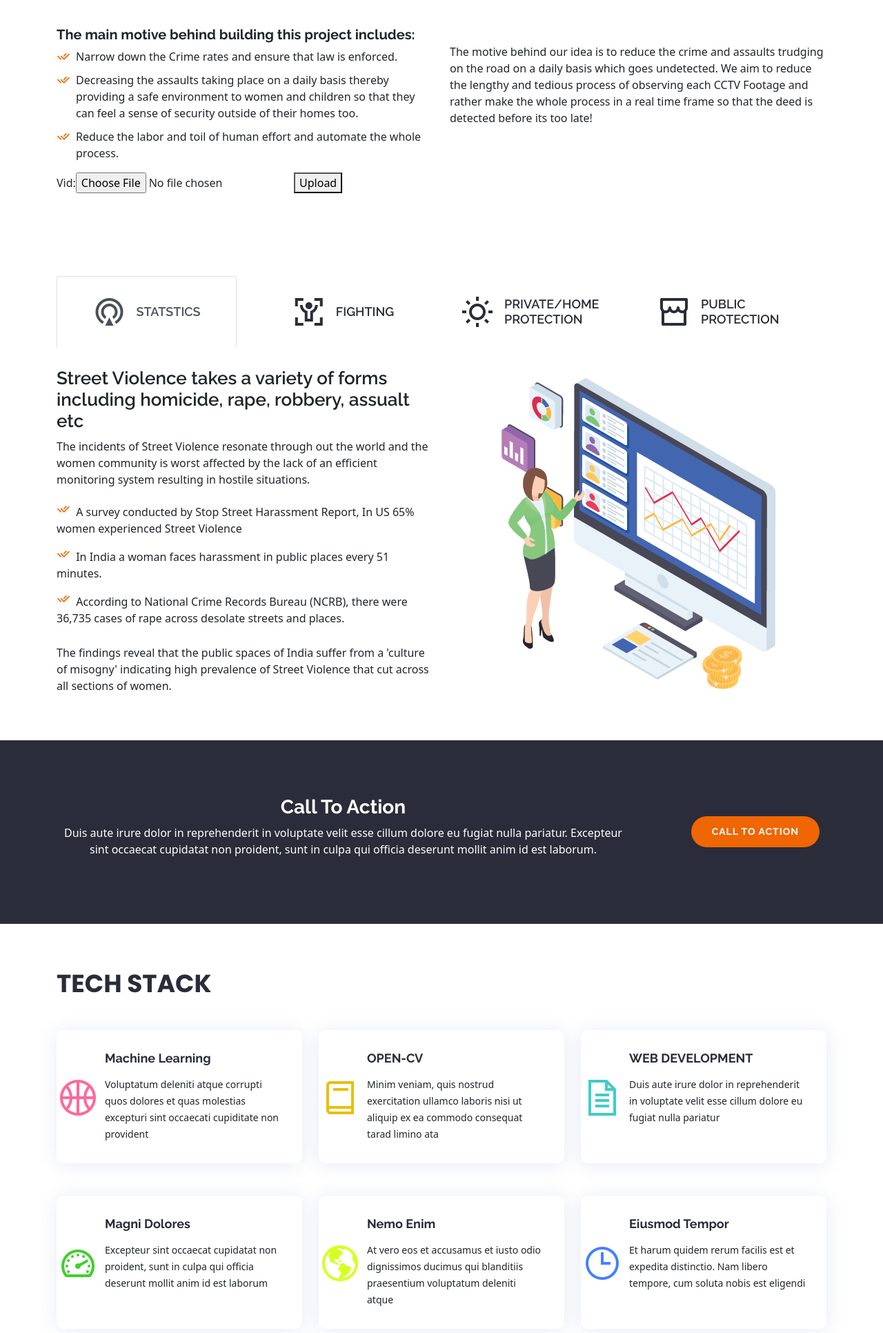
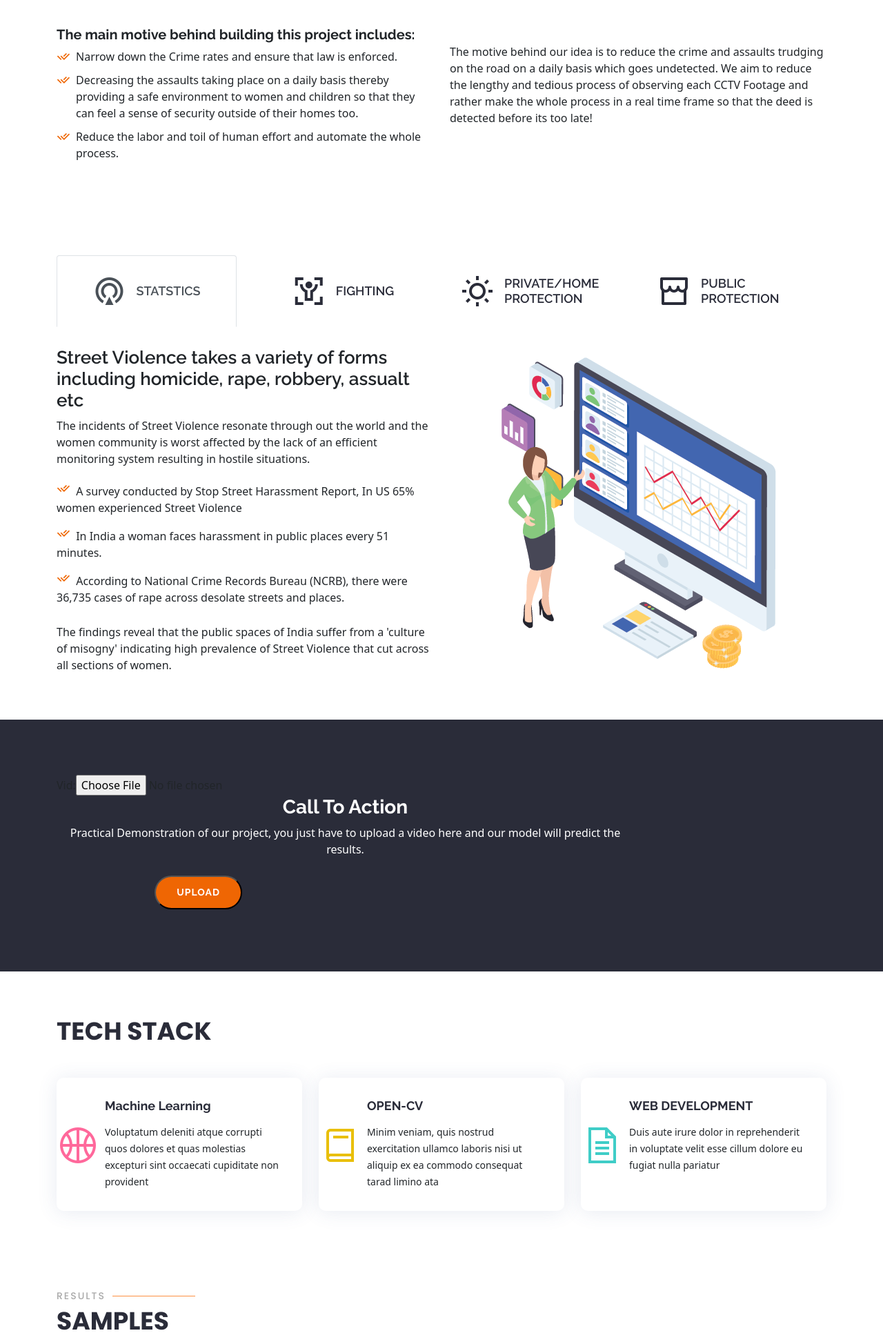
Before and after one commit to Aditi0102/Visionary, a Django app: page / in a window 1280 px wide. Shown: the part 770-2702 px from the top of the page at 69% size. Run offline with Django 3.2, Linux system fonts and the light colour scheme; parts of the project's set-up code (start-up, migrations or seed data) failed here and were passed over; some libraries are stand-ins or nearby versions.

Commit message:
Merge branch 'main' of https://github.com/Aditi0102/Visionary into main

```diff
--- a/Website/templates/base.html
+++ b/Website/templates/base.html
@@ -182,11 +182,7 @@
             <!-- <a href="#" class="btn-learn-more">Learn More</a>-->
           </div>
         </div>
-            <form method="post" enctype="multipart/form-data">
-                {% csrf_token %}
-                {{form}}
-                <button type="submit">Upload</button>
-            </form>
+
       </div>
     </section><!-- End About Section -->
 
@@ -252,15 +248,12 @@
             <div class="row">
               <div class="col-lg-6 order-2 order-lg-1 mt-3 mt-lg-0">
                 <h3>Lack of a proper surveillance system has affected all people irrespective of their gender, age, cast
-                      etc....</h3>
+                  etc</h3>
                 <p>
                   Innumerable innocent men and boys face abuse in public places which goes undetected and unreported due
                   to the rigid and worn out process of CCTV cameras and all crimes are pushed deep down in oblivion.
                 </p>
-                    <p class="font-italic">
-                      There are certain public spaces so dangerous in India, that it is even unsafe for men to access those
-                      spaces at all times during the day.
-                    </p>
+
                 <ul>
                   <li><i class="ri-check-double-line"></i> In 1994, an estimated 1.4 million people were treated in
                     hospital emergency departments for violence-related injuries. Nearly one-half of all the injuries
@@ -292,15 +285,12 @@
                 <ul>
                   <li><i class="ri-check-double-line"></i>Between 2004 and 2008, About 1 in 3 violent crimes occurred in
                     or near the victim’s own home.</li>
-                      <li><i class="ri-check-double-line"></i> </li>
-                      <li><i class="ri-check-double-line"></i> Provident mollitia neque rerum asperiores dolores quos qui a.
-                        Ipsum neque dolor voluptate nisi sed.</li>
+                  <li><i class="ri-check-double-line"></i>Almost two thirds of all property crimes took place in or near
+                    the home of the household members. </li>
+                  <li><i class="ri-check-double-line"></i>About 10% of personal thefts occurred in or near the victim’s
+                    home or the home of a friend or neighbor.</li>
                 </ul>
-                    <p class="font-italic">
-                      Lorem ipsum dolor sit amet, consectetur adipiscing elit, sed do eiusmod tempor incididunt ut labore et
-                      dolore
-                      magna aliqua.
-                    </p>
+
               </div>
               <div class="col-lg-6 order-1 order-lg-2 text-center">
                 <img src="static/assets/img/features-3.png" alt="" class="img-fluid">
@@ -321,12 +311,10 @@
                   magna aliqua.
                 </p>
                 <ul>
-                      <li><i class="ri-check-double-line"></i> Ullamco laboris nisi ut aliquip ex ea commodo consequat.</li>
-                      <li><i class="ri-check-double-line"></i> Duis aute irure dolor in reprehenderit in voluptate velit.
+                  <li><i class="ri-check-double-line"></i> In the year between 1993- 1999, Workplace violence accounted for 18% of all violent crime.</li>
+                  <li><i class="ri-check-double-line"></i> According to NCVS, there occurs 1.7 million violent victims annually including 325,000 aggravated assaults, 36,500 rapes and sexual assaults, 70,000 robberies and 900 homicides.
                   </li>
-                      <li><i class="ri-check-double-line"></i> Ullamco laboris nisi ut aliquip ex ea commodo consequat. Duis
-                        aute irure dolor in reprehenderit in voluptate trideta storacalaperda mastiro dolore eu fugiat nulla
-                        pariatur.</li>
+                  <li><i class="ri-check-double-line"></i>According to NCVS, there occurs 1.7 million violent victims annually including 325,000 aggravated assaults, 36,500 rapes and sexual assaults, 70,000 robberies and 900 homicides.</li>
                 </ul>
               </div>
               <div class="col-lg-6 order-1 order-lg-2 text-center">
@@ -336,23 +324,29 @@
           </div>
         </div>
 
+
       </div>
     </section><!-- End Features Section -->
 
     <!-- ======= Cta Section ======= -->
+
     <section id="cta" class="cta">
       <div class="container">
 
         <div class="row" data-aos="zoom-out">
+          <form method="post" enctype="multipart/form-data">
+            {% csrf_token %}
+            {{form}}
+
+
             <div class="col-lg-9 text-center text-lg-left">
               <h3>Call To Action</h3>
-                <p> Duis aute irure dolor in reprehenderit in voluptate velit esse cillum dolore eu fugiat nulla pariatur.
-                  Excepteur sint occaecat cupidatat non proident, sunt in culpa qui officia deserunt mollit anim id est
-                  laborum.</p>
+              <p>Practical Demonstration of our project, you just have to upload a video here and our model will predict the results.</p>
             </div>
             <div class="col-lg-3 cta-btn-container text-center">
-                <a class="cta-btn align-middle" href="#">Call To Action</a>
+              <button type="submit" class="cta-btn align-middle">Upload</button>
             </div>
+          </form>
         </div>
 
       </div>
@@ -393,7 +387,7 @@
                 fugiat nulla pariatur</p>
             </div>
           </div>
-              <div class="col-lg-4 col-md-6 mt-5">
+          <!-- <div class="col-lg-4 col-md-6 mt-5">
             <div class="icon-box" data-aos="zoom-in-left" data-aos-delay="300">
               <div class="icon"><i class="las la-tachometer-alt" style="color:#41cf2e;"></i></div>
               <h4 class="title"><a href="">Magni Dolores</a></h4>
@@ -418,7 +412,7 @@
                 soluta nobis est eligendi</p>
             </div>
           </div>
-            </div>
+        </div> -->
 
       </div>
     </section><!-- End Services Section -->
@@ -442,100 +436,109 @@
         <div class="row portfolio-container" data-aos="fade-up">
 
           <div class="col-lg-4 col-md-6 portfolio-item filter-app">
-                <div class="portfolio-img"><img src="static/assets/img/portfolio/portfolio-1.jpg" class="img-fluid" alt=""></div>
+            <div class="portfolio-img"><img src="static/assets/img/portfolio/portfolio-1.jpg" class="img-fluid" alt="">
+            </div>
             <div class="portfolio-info">
               <h4>App 1</h4>
               <p>App</p>
-                  <a href="static/assets/img/portfolio/portfolio-1.jpg" data-gall="portfolioGallery" class="venobox preview-link"
-                    title="App 1"><i class="bx bx-plus"></i></a>
+              <a href="static/assets/img/portfolio/portfolio-1.jpg" data-gall="portfolioGallery"
+                class="venobox preview-link" title="App 1"><i class="bx bx-plus"></i></a>
               <a href="portfolio-details.html" class="details-link" title="More Details"><i class="bx bx-link"></i></a>
             </div>
           </div>
 
           <div class="col-lg-4 col-md-6 portfolio-item filter-web">
-                <div class="portfolio-img"><img src="static/assets/img/portfolio/portfolio-2.jpg" class="img-fluid" alt=""></div>
+            <div class="portfolio-img"><img src="static/assets/img/portfolio/portfolio-2.jpg" class="img-fluid" alt="">
+            </div>
             <div class="portfolio-info">
               <h4>Web 3</h4>
               <p>Web</p>
-                  <a href="static/assets/img/portfolio/portfolio-2.jpg" data-gall="portfolioGallery" class="venobox preview-link"
-                    title="Web 3"><i class="bx bx-plus"></i></a>
+              <a href="static/assets/img/portfolio/portfolio-2.jpg" data-gall="portfolioGallery"
+                class="venobox preview-link" title="Web 3"><i class="bx bx-plus"></i></a>
               <a href="portfolio-details.html" class="details-link" title="More Details"><i class="bx bx-link"></i></a>
             </div>
           </div>
 
           <div class="col-lg-4 col-md-6 portfolio-item filter-app">
-                <div class="portfolio-img"><img src="static/assets/img/portfolio/portfolio-3.jpg" class="img-fluid" alt=""></div>
+            <div class="portfolio-img"><img src="static/assets/img/portfolio/portfolio-3.jpg" class="img-fluid" alt="">
+            </div>
             <div class="portfolio-info">
               <h4>App 2</h4>
               <p>App</p>
-                  <a href="static/assets/img/portfolio/portfolio-3.jpg" data-gall="portfolioGallery" class="venobox preview-link"
-                    title="App 2"><i class="bx bx-plus"></i></a>
+              <a href="static/assets/img/portfolio/portfolio-3.jpg" data-gall="portfolioGallery"
+                class="venobox preview-link" title="App 2"><i class="bx bx-plus"></i></a>
               <a href="portfolio-details.html" class="details-link" title="More Details"><i class="bx bx-link"></i></a>
             </div>
           </div>
 
           <div class="col-lg-4 col-md-6 portfolio-item filter-card">
-                <div class="portfolio-img"><img src="static/assets/img/portfolio/portfolio-4.jpg" class="img-fluid" alt=""></div>
+            <div class="portfolio-img"><img src="static/assets/img/portfolio/portfolio-4.jpg" class="img-fluid" alt="">
+            </div>
             <div class="portfolio-info">
               <h4>Card 2</h4>
               <p>Card</p>
-                  <a href="static/assets/img/portfolio/portfolio-4.jpg" data-gall="portfolioGallery" class="venobox preview-link"
-                    title="Card 2"><i class="bx bx-plus"></i></a>
+              <a href="static/assets/img/portfolio/portfolio-4.jpg" data-gall="portfolioGallery"
+                class="venobox preview-link" title="Card 2"><i class="bx bx-plus"></i></a>
               <a href="portfolio-details.html" class="details-link" title="More Details"><i class="bx bx-link"></i></a>
             </div>
           </div>
 
           <div class="col-lg-4 col-md-6 portfolio-item filter-web">
-                <div class="portfolio-img"><img src="static/assets/img/portfolio/portfolio-5.jpg" class="img-fluid" alt=""></div>
+            <div class="portfolio-img"><img src="static/assets/img/portfolio/portfolio-5.jpg" class="img-fluid" alt="">
+            </div>
             <div class="portfolio-info">
               <h4>Web 2</h4>
               <p>Web</p>
-                  <a href="static/assets/img/portfolio/portfolio-5.jpg" data-gall="portfolioGallery" class="venobox preview-link"
-                    title="Web 2"><i class="bx bx-plus"></i></a>
+              <a href="static/assets/img/portfolio/portfolio-5.jpg" data-gall="portfolioGallery"
+                class="venobox preview-link" title="Web 2"><i class="bx bx-plus"></i></a>
               <a href="portfolio-details.html" class="details-link" title="More Details"><i class="bx bx-link"></i></a>
             </div>
           </div>
 
           <div class="col-lg-4 col-md-6 portfolio-item filter-app">
-                <div class="portfolio-img"><img src="static/assets/img/portfolio/portfolio-6.jpg" class="img-fluid" alt=""></div>
+            <div class="portfolio-img"><img src="static/assets/img/portfolio/portfolio-6.jpg" class="img-fluid" alt="">
+            </div>
             <div class="portfolio-info">
               <h4>App 3</h4>
               <p>App</p>
-                  <a href="static/assets/img/portfolio/portfolio-6.jpg" data-gall="portfolioGallery" class="venobox preview-link"
-                    title="App 3"><i class="bx bx-plus"></i></a>
+              <a href="static/assets/img/portfolio/portfolio-6.jpg" data-gall="portfolioGallery"
+                class="venobox preview-link" title="App 3"><i class="bx bx-plus"></i></a>
               <a href="portfolio-details.html" class="details-link" title="More Details"><i class="bx bx-link"></i></a>
             </div>
           </div>
 
           <div class="col-lg-4 col-md-6 portfolio-item filter-card">
-                <div class="portfolio-img"><img src="static/assets/img/portfolio/portfolio-7.jpg" class="img-fluid" alt=""></div>
+            <div class="portfolio-img"><img src="static/assets/img/portfolio/portfolio-7.jpg" class="img-fluid" alt="">
+            </div>
             <div class="portfolio-info">
               <h4>Card 1</h4>
               <p>Card</p>
-                  <a href="static/assets/img/portfolio/portfolio-7.jpg" data-gall="portfolioGallery" class="venobox preview-link"
-                    title="Card 1"><i class="bx bx-plus"></i></a>
+              <a href="static/assets/img/portfolio/portfolio-7.jpg" data-gall="portfolioGallery"
+                class="venobox preview-link" title="Card 1"><i class="bx bx-plus"></i></a>
               <a href="portfolio-details.html" class="details-link" title="More Details"><i class="bx bx-link"></i></a>
             </div>
           </div>
 
           <div class="col-lg-4 col-md-6 portfolio-item filter-card">
-                <div class="portfolio-img"><img src="static/assets/img/portfolio/portfolio-8.jpg" class="img-fluid" alt=""></div>
+            <div class="portfolio-img"><img src="static/assets/img/portfolio/portfolio-8.jpg" class="img-fluid" alt="">
+            </div>
             <div class="portfolio-info">
               <h4>Card 3</h4>
               <p>Card</p>
-                  <a href="static/assets/img/portfolio/portfolio-8.jpg" data-gall="portfolioGallery" class="venobox preview-link"
-                    title="Card 3"><i class="bx bx-plus"></i></a>
+              <a href="static/assets/img/portfolio/portfolio-8.jpg" data-gall="portfolioGallery"
+                class="venobox preview-link" title="Card 3"><i class="bx bx-plus"></i></a>
               <a href="portfolio-details.html" class="details-link" title="More Details"><i class="bx bx-link"></i></a>
             </div>
           </div>
 
           <div class="col-lg-4 col-md-6 portfolio-item filter-web">
-                <div class="portfolio-img"><img src="static/assets/img/portfolio/portfolio-9.jpg" class="img-fluid" alt=""></div>
+            <div class="portfolio-img"><img src="static/assets/img/portfolio/portfolio-9.jpg" class="img-fluid" alt="">
+            </div>
             <div class="portfolio-info">
               <h4>Web 3</h4>
               <p>Web</p>
-                  <a href="static/assets/img/portfolio/portfolio-9.jpg" data-gall="portfolioGallery" class="venobox preview-link"
-                    title="Web 3"><i class="bx bx-plus"></i></a>
+              <a href="static/assets/img/portfolio/portfolio-9.jpg" data-gall="portfolioGallery"
+                class="venobox preview-link" title="Web 3"><i class="bx bx-plus"></i></a>
               <a href="portfolio-details.html" class="details-link" title="More Details"><i class="bx bx-link"></i></a>
             </div>
           </div>
@@ -942,7 +945,7 @@
         <a href="#" class="twitter"><i class="bx bxl-twitter"></i></a>
         <a href="#" class="facebook"><i class="bx bxl-facebook"></i></a>
         <a href="#" class="instagram"><i class="bx bxl-instagram"></i></a>
-            <a href="#" class="google-plus"><i class="bx bxl-skype"></i></a>
+        <!-- <a href="#" class="google-plus"><i class="bx bxl-skype"></i></a> -->
         <a href="#" class="linkedin"><i class="bx bxl-linkedin"></i></a>
       </div>
       <div class="copyright">
```
Also changed, not shown: Website/db.sqlite3, 1 other file. Lines whose indentation alone changed are shown as unchanged.
